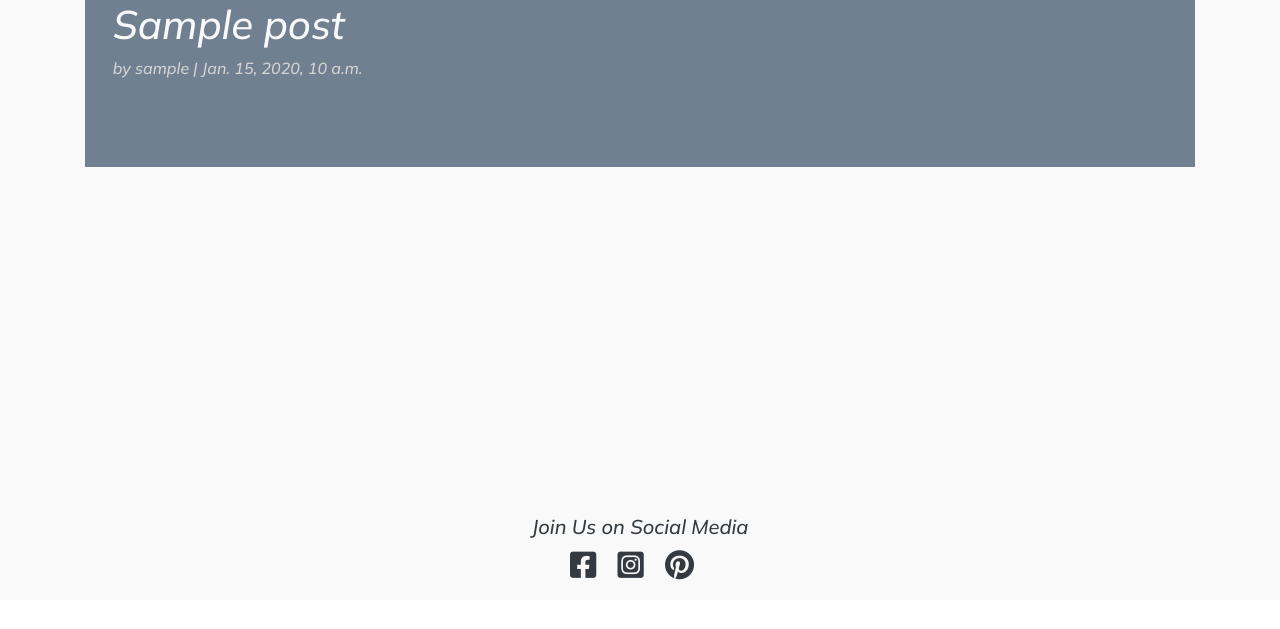
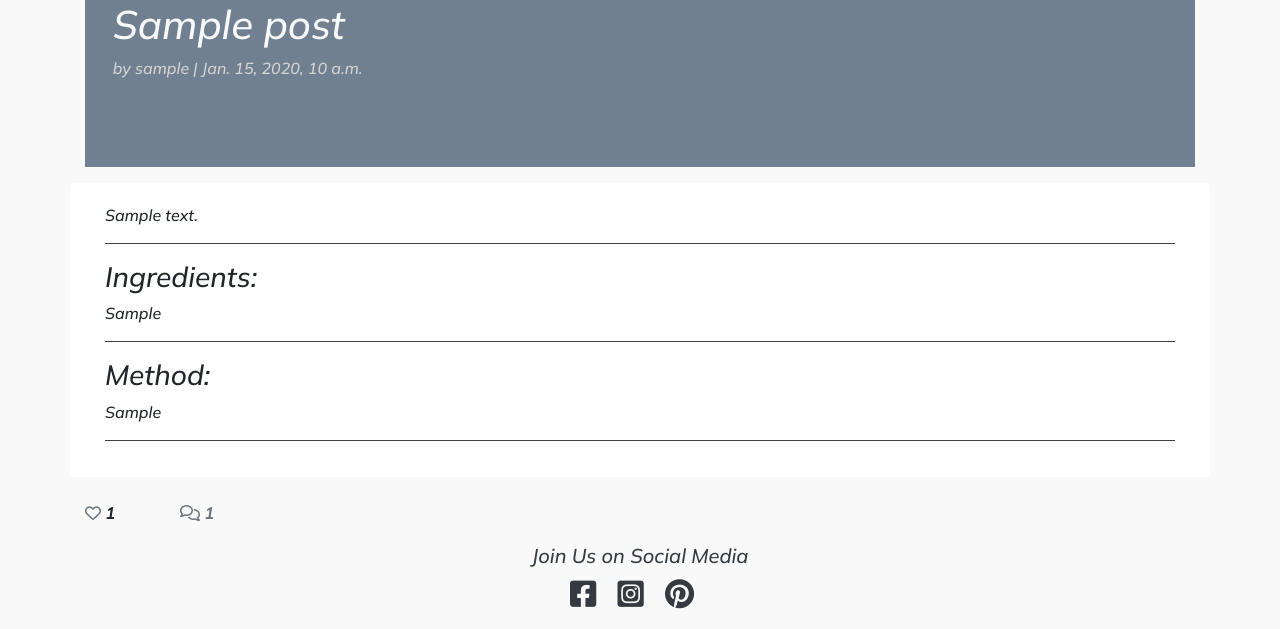
Before and after one commit to Iris-Smok/The-Healthy-Family-PP4, a Django app: a page that uses templates/recipe_details.html in a window 1280 px wide. Shown: the part 200-829 px from the top of the page. Before the commit the page ends 780 px from the top, so only its background shows below. Run offline with Django 3.2, Linux system fonts and the light colour scheme; tables that the repository leaves empty hold one stand-in row (values such as "Sample post"); some libraries are stand-ins or nearby versions.

Commit message:
Add icons and count for likes and commentsrender ingredients and preparation steps

```diff
--- a/templates/recipe_details.html
+++ b/templates/recipe_details.html
@@ -4,6 +4,7 @@
 
 {% load static %}
 
+<!-- RECIPE HEAD  -->
 <div class="container">
     <div class="row no-gutters recipe-card-head mt-2">
         <div class="col-md-6 my-auto">
@@ -21,24 +22,60 @@
         </div>
     </div>
 </div>
+<!-- END OF RECIPE HEAD -->
 
-<!-- <div class="container">
-    <div class="row recipe-card-head">
-        <div class="col-md-6 my-auto">
-            <h1 class="recipe-title my-3"> {{ post.title }}</h1>
-            <p class="mb-3 mb-lg-0">by {{ post.author }} | <em>{{ post.published_on }}</em></p>
-        </div>
-    <div class="col-md-6 p-0 recipe-card-head-img">
-            {% if "placeholder" in post.image.url %}
-            <img src="../static/images/oranges.jpg" alt="Oranges" class="card-img-top img-fit">
-        {% else %}
-            <img class="card-img-top img-fit" height="200px" src=" {{ post.image.url }}" alt="{{ post.title}}">
-          {% endif %}
+<!-- MAIN RECIPE CONTENT -->
+<div class="container">
+    <div class="row">
+        <div class="col border-0 card mb-4 mt-3 recipes-content-body">
+            <div class="card-body">
+                <p>{{ post.description|striptags }}</p>
+                <hr />
+                <h3>Ingredients:</h3>
+                <p class="card-text ">{{ post.ingredients | safe }} </p>
+                <hr />
+                <h3>Method:</h3>
+                <p class="card-text ">{{ post.preparation_steps | safe }}</p>
+                <hr />
+            </div>
         </div>
     </div>
-</div> -->
+</div>
+<!-- END OF MAIN RECIPE CONTENT -->
 
+<!-- LIKES AND COMMENT COUNT -->
+<!-- Recipe likes and Comments Counter -->
+<div class="container">
+    <div class="row">
+        <!-- Like counter -->
+        <div class="col-4 col-sm-2 col-xl-1" >
+                {% if user.is_authenticated %}
+                <form class="d-inline" action="{% url '#' post.slug %}" method="POST">
+                    {% csrf_token %}
+                    {% if liked %}
+                    <button type="submit" value="{{ post.slug }}" class="btn-like">
+                        <i class="fas fa-heart"></i>
+                    </button>
+                    {% else %}
+                    <button type="submit" value="{{ post.slug }}" class="btn-like">
+                        <i class="far fa-heart"></i></button>
+                    {% endif %}
+                </form>
+                {% else %}
+                <span class="text-secondary"><i class="far fa-heart"></i></span>
+                {% endif %}
+                <strong>{{ post.number_of_likes }}</strong>
+        </div>
+        <!-- Comment Counter -->
+        <div class="col-4">
+            <strong class="text-secondary"><i class="far fa-comments"></i>
+                {{ post.number_of_comments }}
+            </strong>
+        </div>
+    </div>
+</div>
 
+<!-- END OF LIKES AND COMMENT COUNT -->
 
 
 {%endblock%}
```
